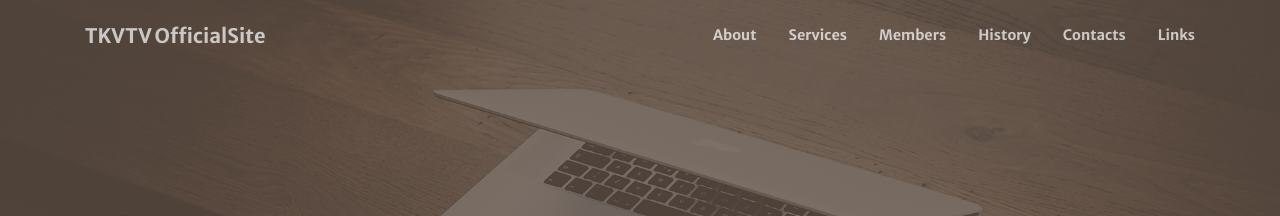
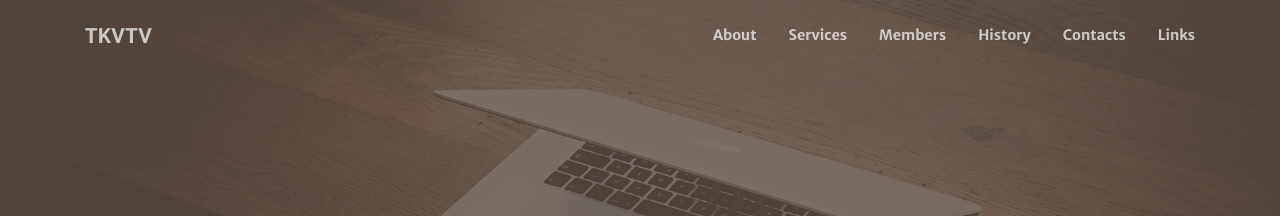
Before and after one commit to takagotch/page70, a Jekyll site: the page built from index.md, in a window 1280 px wide. Shown: the top 216 px of the page. Built offline with Jekyll 4.4.1, drawn with Linux system fonts in a browser that asks for light colours; nearby versions of some CDN libraries.

Commit message:
Update _config.yml

```diff
--- a/_config.yml
+++ b/_config.yml
@@ -1,5 +1,5 @@
 # Site settings
-title: TKVTV OfficialSite
+title: TKVTV
 description: > # this means to ignore newlines until "baseurl:"
 baseurl: "/creative-theme-jekyll-new/" # the subpath of your site, e.g. /blog/
 url: "" # the base hostname & protocol for your site
```
